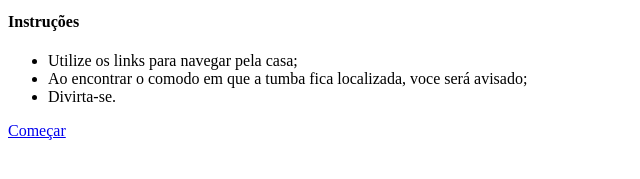
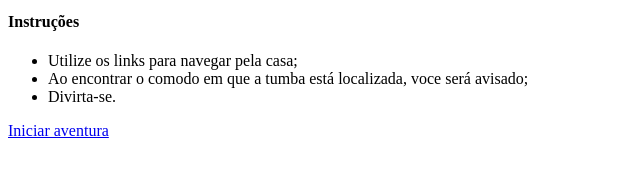
Before and after one commit to BrendoHenry/farao, a plain HTML site: page index.html in a window 1280 px wide. Shown: the part 171-350 px from the top of the page, 0-640 px from the left. Drawn offline with Linux system fonts and the light colour scheme.

Commit message:
polida no texto

```diff
--- a/index.html
+++ b/index.html
@@ -14,9 +14,9 @@
     <h4>Instruções</h4>
     <ul>
         <li>Utilize os links para navegar pela casa;</li>
-        <li>Ao encontrar o comodo em que a tumba fica localizada, voce será avisado;</li>
+        <li>Ao encontrar o comodo em que a tumba está localizada, voce será avisado;</li>
         <li>Divirta-se.</li>
     </ul>
-    <a href="rua.html">Começar</a>
+    <a href="rua.html">Iniciar aventura</a>
 </body>
 </html>
```
